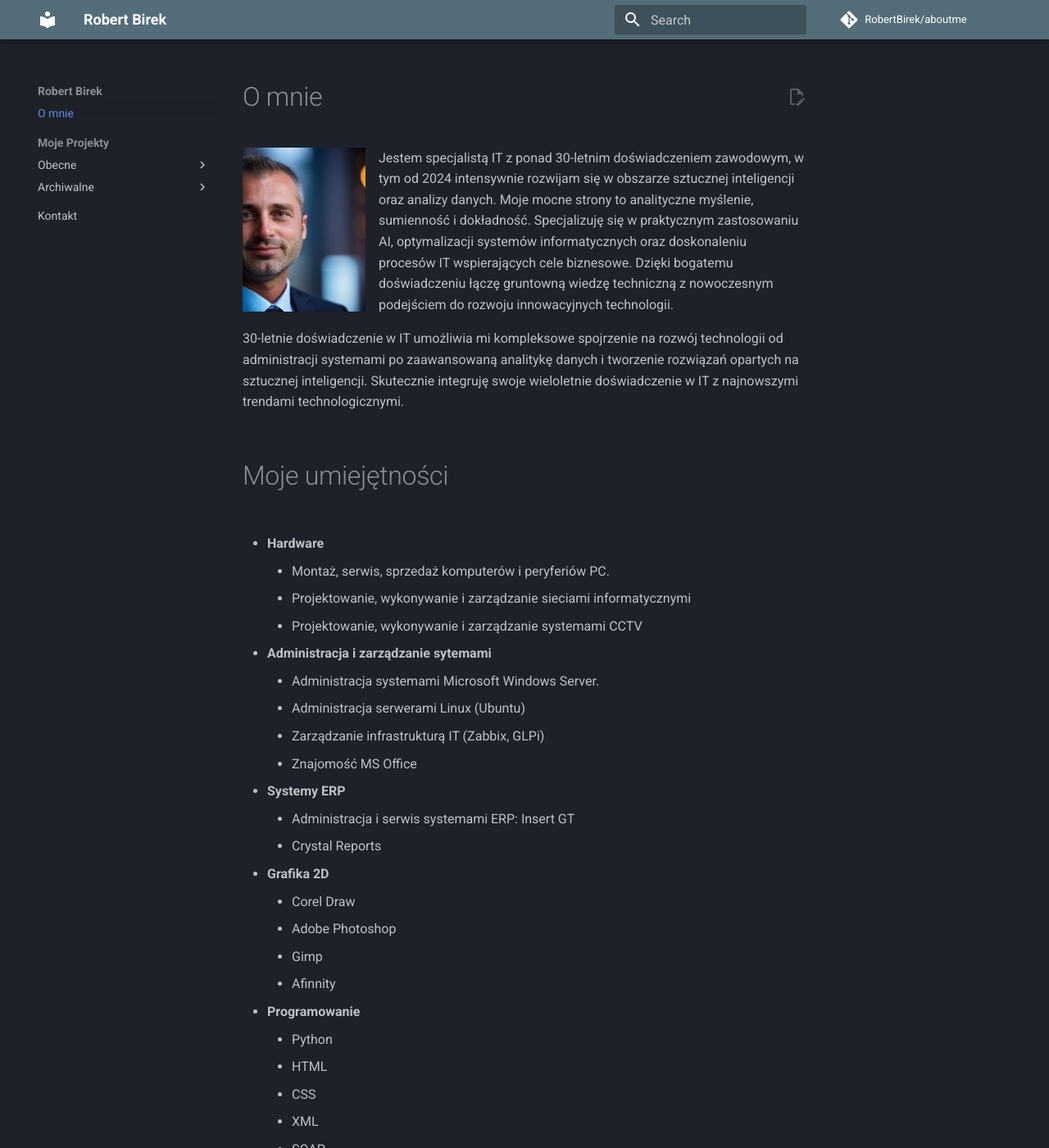
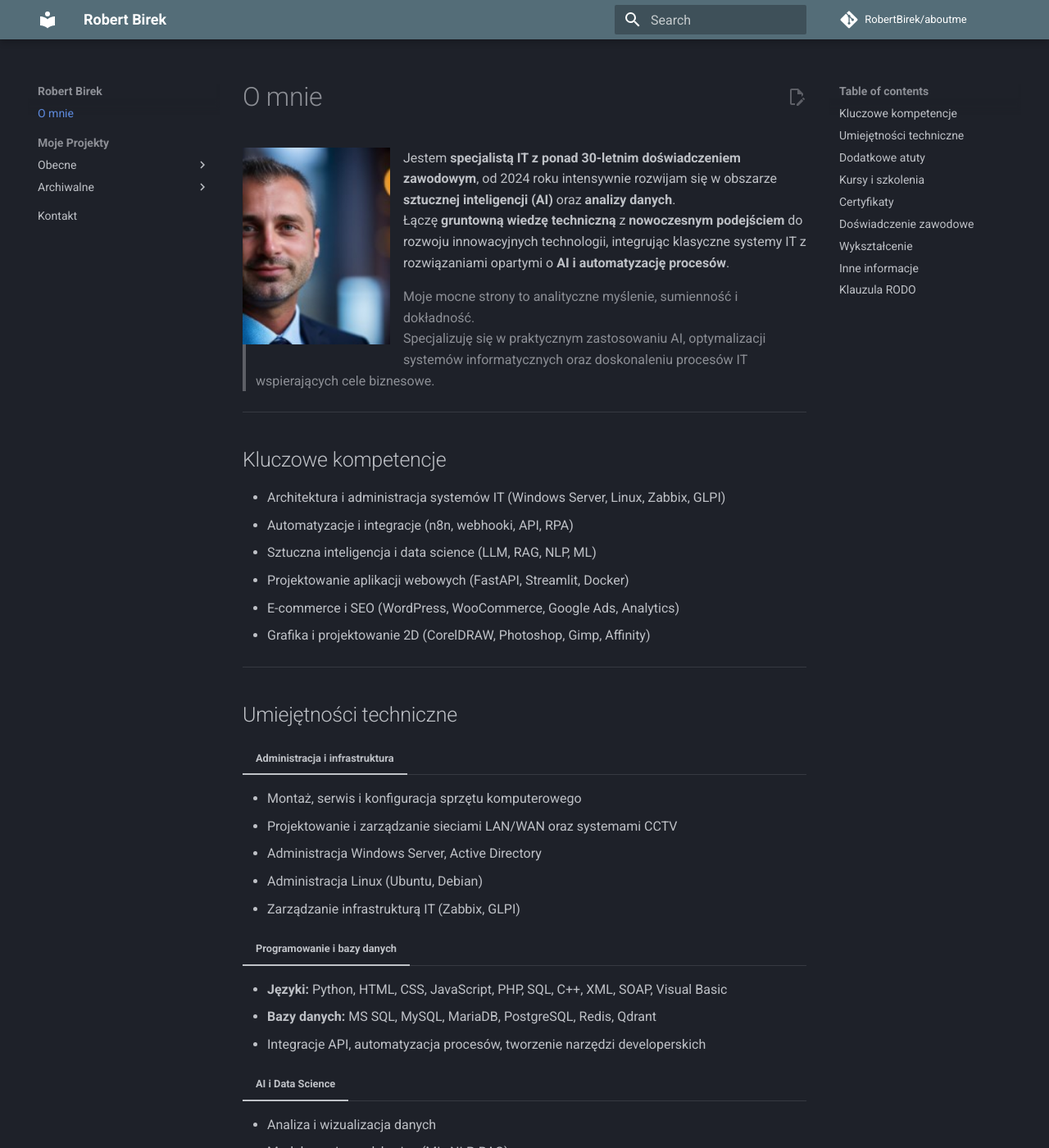
Before and after one commit to RobertBirek/aboutme, an MkDocs documentation site: the page built from docs/index.md, in a window 1280 px wide and 1400 px high. Shown: the whole window at 82% size. Built offline with MkDocs 1.6.1 and Material for MkDocs 9.7.7, drawn with Linux system fonts in a browser that asks for light colours; comment, search, counter and statistics services are not loaded; some of the changed text lies outside the part shown.

Commit message:
Revise profile details and enhance skills section
Updated personal information and skills in the profile.

```diff
--- a/docs/index.md
+++ b/docs/index.md
@@ -1,160 +1,144 @@
 # O mnie
 
-![Birek Robert](assets/rb.jpg){ align=left }
-Jestem specjalistą IT z ponad 30-letnim doświadczeniem zawodowym, w tym od 2024 intensywnie rozwijam się w obszarze sztucznej inteligencji oraz analizy danych. Moje mocne strony to analityczne myślenie, sumienność i dokładność. Specjalizuję się w praktycznym zastosowaniu AI, optymalizacji systemów informatycznych oraz doskonaleniu procesów IT wspierających cele biznesowe. Dzięki bogatemu doświadczeniu łączę gruntowną wiedzę techniczną z nowoczesnym podejściem do rozwoju innowacyjnych technologii.
+![Robert Birek](assets/rb.jpg){ align=left width=180 }
 
-30-letnie doświadczenie w IT umożliwia mi kompleksowe spojrzenie na rozwój technologii od administracji systemami po zaawansowaną analitykę danych i tworzenie rozwiązań opartych na sztucznej inteligencji. Skutecznie integruję swoje wieloletnie doświadczenie w IT z najnowszymi trendami technologicznymi.
+Jestem **specjalistą IT z ponad 30-letnim doświadczeniem zawodowym**, od 2024 roku intensywnie rozwijam się w obszarze **sztucznej inteligencji (AI)** oraz **analizy danych**.
+Łączę **gruntowną wiedzę techniczną** z **nowoczesnym podejściem** do rozwoju innowacyjnych technologii, integrując klasyczne systemy IT z rozwiązaniami opartymi o **AI i automatyzację procesów**.
 
+> Moje mocne strony to analityczne myślenie, sumienność i dokładność.
+> Specjalizuję się w praktycznym zastosowaniu AI, optymalizacji systemów informatycznych oraz doskonaleniu procesów IT wspierających cele biznesowe.
 
-</br>
-# Moje umiejętności
+---
 
-- **Hardware**<br>
-    - Montaż, serwis, sprzedaż komputerów i peryferiów PC.
-    - Projektowanie, wykonywanie i zarządzanie sieciami informatycznymi
-    - Projektowanie, wykonywanie i zarządzanie systemami CCTV
+## Kluczowe kompetencje
 
-- **Administracja i zarządzanie sytemami**<br>
-    - Administracja systemami Microsoft Windows Server.
-    - Administracja serwerami Linux (Ubuntu)
-    - Zarządzanie infrastrukturą IT (Zabbix, GLPi)
-    - Znajomość MS Office
+- Architektura i administracja systemów IT (Windows Server, Linux, Zabbix, GLPI)
+- Automatyzacje i integracje (n8n, webhooki, API, RPA)
+- Sztuczna inteligencja i data science (LLM, RAG, NLP, ML)
+- Projektowanie aplikacji webowych (FastAPI, Streamlit, Docker)
+- E-commerce i SEO (WordPress, WooCommerce, Google Ads, Analytics)
+- Grafika i projektowanie 2D (CorelDRAW, Photoshop, Gimp, Affinity)
 
-- **Systemy ERP**<br>
-    - Administracja i serwis systemami ERP: Insert GT
-    - Crystal Reports
+---
 
-- **Grafika 2D**<br>
-    - Corel Draw
-    - Adobe Photoshop
-    - Gimp
-    - Afinnity
+## Umiejętności techniczne
 
-- **Programowanie**<br>
-    - Python
-    - HTML
-    - CSS
-    - XML
-    - SOAP
-    - C++
-    - PHP
-    - SQL
-    - JavaScript
-    - Visual Basic (VB)
+=== "Administracja i infrastruktura"
 
-- **Bazy danych**<br>
-    - MS SQL
-    - MySQL
-    - MariaDB
-    - PostgreSQL
-    - Redis
-    - Qdrant
+- Montaż, serwis i konfiguracja sprzętu komputerowego
+- Projektowanie i zarządzanie sieciami LAN/WAN oraz systemami CCTV
+- Administracja Windows Server, Active Directory
+- Administracja Linux (Ubuntu, Debian)
+- Zarządzanie infrastrukturą IT (Zabbix, GLPI)
 
-- **Tworzenie stron i sklepów e-comerce SEO**<br>
-    - Wordpress
-    - Joomla
-    - Woocomerce
-    - Google Tag Manager
-    - Google Search Console
-    - Google Analytics
-    - Google Ads
-    - Google Merchant
-    - Google Business Profile
+=== "Programowanie i bazy danych"
 
-- **AI**<br>
-    - Samodzielny specjalista AI & Data Science
-    - Analiza i wizualizacja danych
-    - Modelowanie predykcyjne (Machine Learning)
-    - Tworzenie aplikacji z wykorzystaniem AI
-    - Zarządzanie projektami AI
-    - Znajomość LLM: chatGPT (OpenAI), Claude (Anthropic), Grok, Gemini (Google), DeepSeek
-    - Tworzenie aplikacji AI opartych na LLM (ChatGPT, Claude, Gemini, Grok)
-    - Integracja modeli AI z aplikacjami webowymi (Streamlit, FastAPI)
-    - Projektowanie chatbotów i agentów AI z wykorzystaniem NLP i RAG
+- **Języki:** Python, HTML, CSS, JavaScript, PHP, SQL, C++, XML, SOAP, Visual Basic
+- **Bazy danych:** MS SQL, MySQL, MariaDB, PostgreSQL, Redis, Qdrant
+- Integracje API, automatyzacja procesów, tworzenie narzędzi developerskich
 
-- **Poznane technologie**<br>
-    - Git
-    - Python
-    - Docker
-    - Hyper-V
-    - Fast API
-    - Streamlit
-    - MkDocs
-    - LangChain
+=== "AI i Data Science"
 
-- **Zarządzanie czasem**<br>
-    - GTD
-    - Trello
-    - Jira
-    - Kanban
-    - Obsidian
+- Analiza i wizualizacja danych
+- Modelowanie predykcyjne (ML, NLP, RAG)
+- Tworzenie aplikacji AI (Streamlit, FastAPI, LangChain)
+- Integracja modeli LLM (ChatGPT, Claude, Gemini, Grok, DeepSeek)
+- Projektowanie chatbotów i agentów AI
 
-</br>
+=== "E-commerce i SEO"
 
-## Dodatkowo
-- Analityczne myślenie
-- Umiejętność rozwiązywania złożonych problemów
-- Szybka adaptacja do nowych technologii
-- Odpowiedzialność
-- Dobra organizacja pracy
-- Zarządzanie zespołem
-- Pomysłowość
-- Cierpliwość
-- Zaangażowanie
-- Praca zespołowa i komunikatywność
-- Samodzielność w działaniu
-- Kreatywność i innowacyjność
-- Sumienność i dokładność
-- Ciągła chęć nauki i rozwoju
+- WordPress, WooCommerce, Joomla
+- Google Tag Manager, Search Console, Analytics, Ads, Merchant, Business Profile
+- Optymalizacja stron pod SEO i UX
+- Zarządzanie treściami, kampaniami i konwersjami
 
-</br>
-# Moje kursy
-- 2025-04: Rozpoczęty kurs - Twórz i Sprzedawaj Agentów AI od ZERA (GOTOIT Sp. z o.o.)
-- 2025-03: Rozpoczęty kurs - Pracuj w AI: Zostań Data Scientist od Zera MASTERCLASS (GOTOIT Sp. z o.o.)
-- 2024-09: Rozpoczęty kurs - Pracuj w AI: Zostań Data Scientist od Zera (GOTOIT Sp. z o.o.)
-- 2020: Google Ads (sprawny.marketing)
-- 2020: Google Analytics (sprawny.marketing)
+=== "Narzędzia i zarządzanie"
 
+- Git, Docker, Hyper-V, MkDocs
+- Metodyki: GTD, Trello, Jira, Kanban, Obsidian
+- Tworzenie dokumentacji technicznej i procesowej
 
-</br>
-# Moje certyfikaty
+---
+
+## Dodatkowe atuty
+
+??? note "Kliknij, aby rozwinąć listę"
+
+    - Analityczne myślenie i umiejętność rozwiązywania złożonych problemów
+    - Szybka adaptacja do nowych technologii
+    - Odpowiedzialność i dobra organizacja pracy
+    - Doświadczenie w zarządzaniu zespołem
+    - Pomysłowość, cierpliwość, komunikatywność
+    - Samodzielność i kreatywność
+    - Sumienność i dokładność
+    - Ciągła chęć nauki i rozwoju
+
+---
+
+## Kursy i szkolenia
+
+??? info "Zrealizowane i trwające kursy"
+
+    - 2025-04 — **Twórz i Sprzedawaj Agentów AI od ZERA** *(GOTOIT Sp. z o.o.)*
+    - 2025-03 — **Pracuj w AI: Zostań Data Scientist od Zera MASTERCLASS** *(GOTOIT Sp. z o.o.)*
+    - 2024-09 — **Pracuj w AI: Zostań Data Scientist od Zera** *(GOTOIT Sp. z o.o.)*
+    - 2020 — **Google Ads** *(sprawny.marketing)*
+    - 2020 — **Google Analytics** *(sprawny.marketing)*
+
+---
+
+## Certyfikaty
+
+??? example "W trakcie uzupełniania"
+    Planowane dodanie certyfikatów z kursów AI, Data Science oraz integracji systemów IT.
+
+---
+
+## Doświadczenie zawodowe
+
+=== "BInext Sp. z o.o. (2025 – obecnie)"
+- Stanowisko: **Specjalista IT**
+- Zakres obowiązków: administracja systemami, automatyzacje, integracje IT, rozwój procesów AI.
+
+=== "PB EL-BUD (2009 – 2024)"
+- Stanowisko: **Specjalista IT**
+- Zakres obowiązków: administracja systemami, integracje IT.
 -
+=== "PHU ABACUS Robert Birek (2000 – obecnie)"
+- Właściciel i specjalista IT *(działalność zawieszona)*
+- Kompleksowa obsługa informatyczna firm i instytucji, sieci, serwery, sprzedaż sprzętu, wdrożenia ERP.
 
-</br>
-# Moje doświadczenie zawodowe
+---
 
-- **2025 – Teraz**<br>
-    ***BInext Sp. z o.o.***<br>
-    Specjalista IT
+## Wykształcenie
 
-- **2000 – Teraz**<br>
-    ***PHU ABACUS Robert Birek***
-    (Działalność zawieszona)<br>
-    Specjalista IT
+??? note "Kliknij, aby rozwinąć szczegóły"
 
-# Ukończone szkoły
-- **2000 – 2007**<br>
-    ***WSiZ w Rzeszowie***
-    - Licencjat i Magister - sici komputerowe
+    **2000 – 2007**
+    *Wyższa Szkoła Informatyki i Zarządzania w Rzeszowie*
+    Licencjat i Magister – *sieci komputerowe*
 
-- **1998 – 2000**<br>
-    ***Studium Informatyczne w Krakowie***
-    - Technik informatyk
+    **1998 – 2000**
+    *Studium Informatyczne w Krakowie*
+    Technik informatyk
 
-- **1994 – 1998**<br>
-    ***Liceum Ekonomiczne w Sanoku***
-    - Technik Ekonomista
+    **1994 – 1998**
+    *Liceum Ekonomiczne w Sanoku*
+    Technik ekonomista
 
-# Prawo jazdy
-    - A, B
+---
 
-# Języki
-- Język angielski - B2
+## Inne informacje
 
-# Hobby
-- Sport, sztuki walki (Karate 1 DAN)
-- Muzyka, gra na gitarze
+| Kategoria       | Szczegóły |
+|------------------|-----------|
+| **Prawo jazdy**  | A, B |
+| **Języki**       | Angielski – B2 |
+| **Hobby**        | Sport i sztuki walki *(Karate, 1 DAN)*, muzyka i gra na gitarze |
 
+---
 
-# RODO
-Wyrażam zgodę na przetwarzanie moich danych osobowych dla potrzeb niezbędnych do realizacji procesu rekrutacji (zgodnie z ustawąz dnia 10 maja 2018 roku o ochronie danych osobowych (Dz. Ustaw z 2018, poz. 1000) oraz zgodnie z Rozporządzeniem ParlamentuEuropejskiego i Rady (UE) 2016/679 z dnia 27 kwietnia 2016 r. w sprawie ochrony osób fizycznych w związku z przetwarzaniem danychosobowych i w sprawie swobodnego przepływu takich danych oraz uchylenia dyrektywy 95/46/WE (RODO).Wyrażam zgodę na przetwarzanie moich danych osobowych w zakresie przyszłych procesów rekrutacyjnych
+## Klauzula RODO
+
+> Wyrażam zgodę na przetwarzanie moich danych osobowych dla potrzeb niezbędnych do realizacji procesu rekrutacji
+> (zgodnie z ustawą z dnia 10 maja 2018 roku o ochronie danych osobowych, Dz.U. 2018 poz. 1000, oraz zgodnie z Rozporządzeniem Parlamentu Europejskiego i Rady (UE) 2016/679 z dnia 27 kwietnia 2016 r. w sprawie ochrony osób fizycznych w związku z przetwarzaniem danych osobowych i w sprawie swobodnego przepływu takich danych).
```
